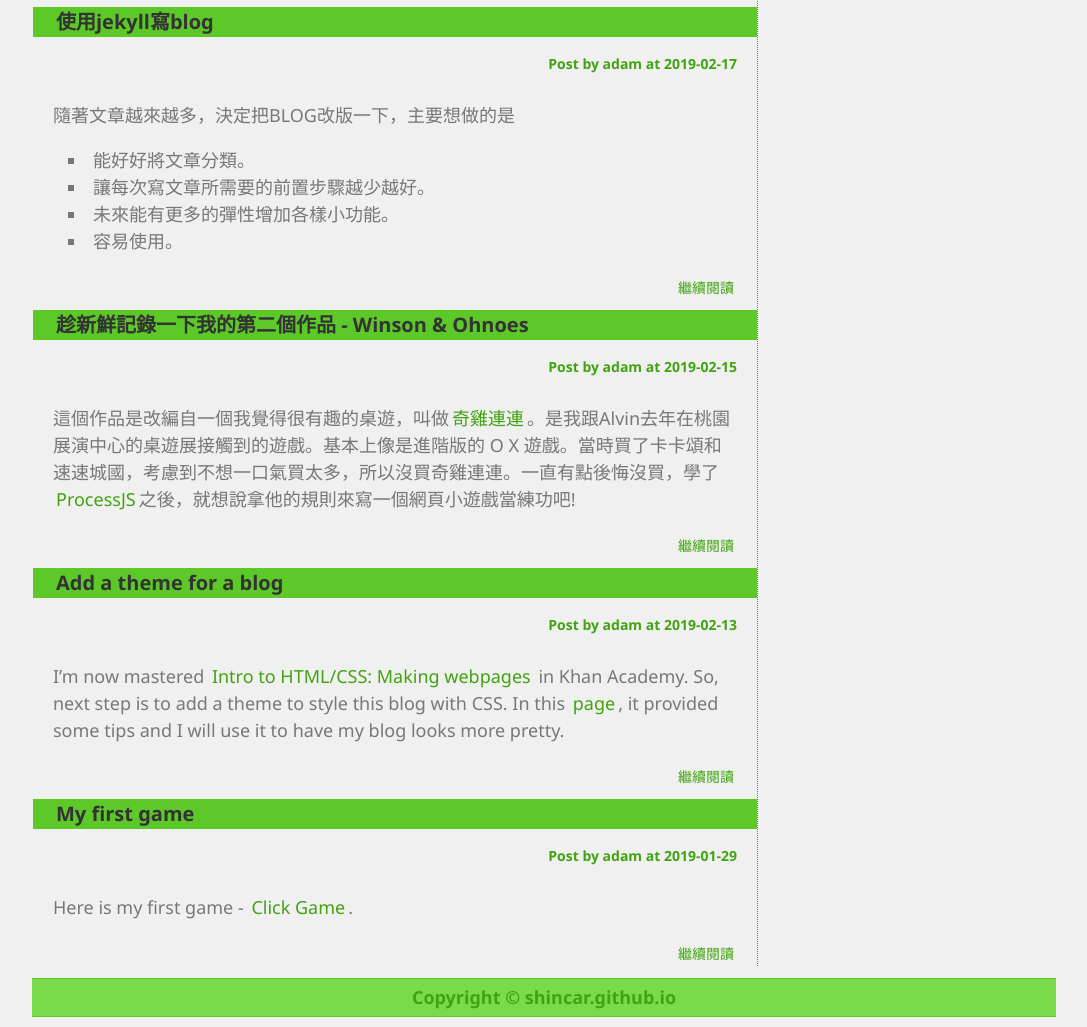
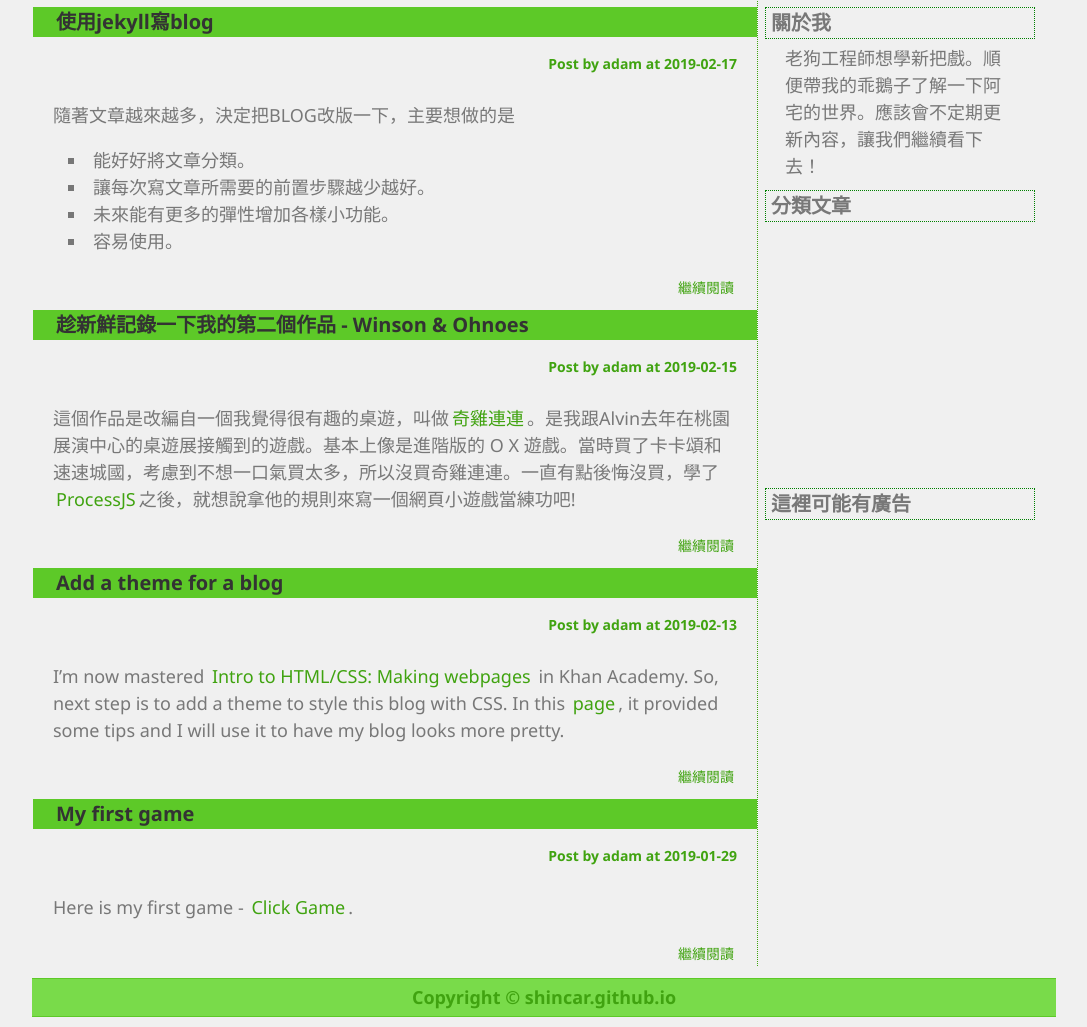
Before and after one commit to shincar/blogs-source, a Jekyll site: the page built from index.md, in a window 1280 px wide, cut to the strip 147-1174 px from the top of the page. Shown: the whole strip, without its empty margins (96-1183 px from the left). Built offline with Jekyll 4.4.1, drawn with Linux system fonts in a browser that asks for light colours.

Commit message:
Add some content in right side

```diff
--- a/_includes/right.html
+++ b/_includes/right.html
@@ -1,4 +1,9 @@
 <div id="right">
+<h3>關於我</h3>
+<p>老狗工程師想學新把戲。順便帶我的乖鵝子了解一下阿宅的世界。應該會不定期更新內容，讓我們繼續看下去！</p>
+<h3>分類文章</h3>
+<div style="height: 250px;"></div>
+<h3>這裡可能有廣告</h3>
 <script async src="//pagead2.googlesyndication.com/pagead/js/adsbygoogle.js"></script>
 <!-- blog_ad -->
 <ins class="adsbygoogle"
@@ -10,4 +15,5 @@
 <script>
 (adsbygoogle = window.adsbygoogle || []).push({});
 </script>
+
 </div>
--- a/assets/css/style.css
+++ b/assets/css/style.css
@@ -153,8 +153,8 @@ body {
 	float: left;
 	width: 724px;
 	border-right: 1px dotted white;
-    border-color: #40A310;
-	}
+  border-color: #40A310;
+}
 #left h3 {
 	margin: 0.5em 0 0.3em;
   padding: 0px 20px;
@@ -200,12 +200,13 @@ body {
 	float: right;
 	width: 270px;
 	margin: 0 20px 0 0;
-	padding: 10px 0;
 	}
 #right h3 {
 	clear: left;
 	margin: 0.5em 0 0.3em 0;
-	font-size: 12px;
+	padding: 0px 5px;
+	font-size: 20px;
+  border: 1px dotted green;
 	}
 #right h3 span {
 	display: inline-block;
@@ -214,6 +215,10 @@ body {
 	border: 1px solid silver;
 	vertical-align: middle;
 	}
+#right p {
+  margin: 0 0;
+  padding: 0px 20px;
+}
 #right .photo {
 	float: left;
 	margin: 0 15px 15px 0;
```
Also changed, not shown: 7 other files.
